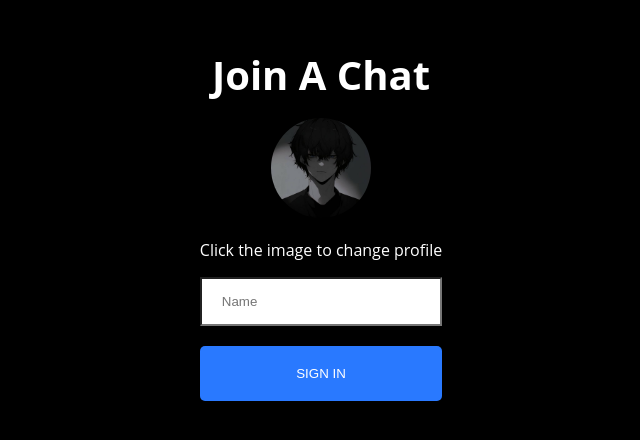
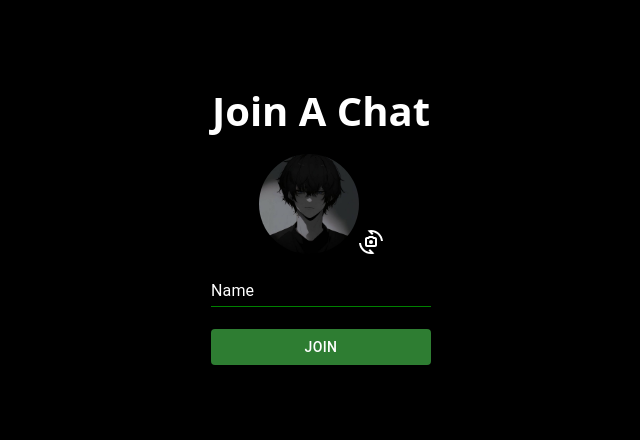
Before and after one commit to bilgates27/Chat-Application, a React (Create React App) app: page /chat/1 in a window 1280 px wide. Shown: the part 196-636 px from the top of the page, without its empty margins (319-959 px from the left). Built offline with nearby package versions, Linux system fonts and the light colour scheme; no server answers.

Commit message:
existingUser check added committed

```diff
--- a/src/components/share/SharedLink.js
+++ b/src/components/share/SharedLink.js
@@ -6,62 +6,117 @@ import pfp2 from '../../icons/pfp2.jpg';
 import pfp3 from '../../icons/pfp3.jpg';
 import pfp4 from '../../icons/pfp4.jpg';
 import pfp5 from '../../icons/pfp5.jpg';
+import Box from '@mui/material/Box';
+import TextField from '@mui/material/TextField';
+import { styled } from '@mui/system';
+import { Button, Stack } from '@mui/material';
+import CameraswitchOutlinedIcon from '@mui/icons-material/CameraswitchOutlined';
+import axios from 'axios'; // Import axios
+
+const images = [pfp1, pfp2, pfp3, pfp4, pfp5];
 
 const SharedLink = () => {
   const [username, setUsername] = useState('');
-  const [currentImageIndex, setCurrentImageIndex] = useState(0); // State to track current image index
-  const imgRef = useRef(null); // Ref for the image element
-  const images = [pfp1, pfp2, pfp3, pfp4, pfp5];
-
-  const { setUser } = useContext(UserContext);
+  const [currentImageIndex, setCurrentImageIndex] = useState(0);
+  const imgRef = useRef(null);
+  const { setUser, error, setError } = useContext(UserContext);
   const navigate = useNavigate();
   const location = useLocation();
 
-
-
-
   const roomURL = `${location.pathname.split('/')[2]}`;
 
-  const handleSubmit = () => {
+  const handleSubmit = async () => {
     if (username && roomURL) {
-      setUser({ username, roomURL });
-      localStorage.setItem('name', username);
-      localStorage.setItem('room', roomURL);
-      localStorage.setItem('photo', imgRef.current.src);
-      navigate('/chat');
-    }else{
-      alert('fill the name and room');
+      try {
+        const response = await axios.post(`${process.env.REACT_APP_ENDPOINT}/check-username`, { name: username, room: roomURL });
+        if (response.data.available) {
+          setUser({ username, roomURL });
+          localStorage.setItem('name', username);
+          localStorage.setItem('room', roomURL);
+          localStorage.setItem('photo', imgRef.current.src);
+          navigate('/chat');
+          setError('');
+        } else {
+          setError({ nameError: 'The username is taken.' });
+        }
+      } catch (err) {
+        console.error(err);
+        setError({ nameError: 'An error occurred. Please try again.' });
+      }
+    } else {
+      setError({ nameError: 'Enter a name' });
     }
   };
 
   const handleImageSwitching = () => {
-    const newIndex = (currentImageIndex + 1) % images.length; // Calculate the next index in a circular manner
-    setCurrentImageIndex(newIndex); // Update state with the new index
+    const newIndex = (currentImageIndex + 1) % images.length;
+    setCurrentImageIndex(newIndex);
     imgRef.current.src = images[newIndex];
   };
 
   useEffect(() => {
     console.log(roomURL);
-  },[roomURL]);
+  }, [roomURL]);
 
   return (
     <div className="App">
       <div className="joinChatContainer">
         <h3>Join A Chat</h3>
-        <div>
-          <img onClick={handleImageSwitching} ref={imgRef} src={images[currentImageIndex]} alt="" style={{ width: "100px", height: "100px", borderRadius: "50%" }} />
-          <p onClick={handleImageSwitching}>Click the image to change profile</p>
+        <div onClick={handleImageSwitching}>
+          <img
+            ref={imgRef}
+            src={images[currentImageIndex]}
+            alt=""
+            style={{ width: '100px', height: '100px', borderRadius: '50%' }}
+          />
+          <CameraswitchOutlinedIcon />
         </div>
         <div>
-          <input placeholder="Name" className="joinInput" type="text" onChange={(event) => setUsername(event.target.value)} />
+          <Box>
+            <CustomTextField
+              error={!!error.nameError}
+              placeholder="username"
+              id="standard-error-helper-text"
+              label="Name"
+              value={username}
+              helperText={error.nameError}
+              variant="standard"
+              onChange={(e) => setUsername(e.target.value)}
+            />
+          </Box>
         </div>
-        <div>
-          {/* <input placeholder="Room" className="joinInput mt-20" type="text" onChange={(event) => setRoom(event.target.value)} /> */}
-        </div>
-        <button className={'button mt-20'} type="submit" onClick={handleSubmit}>Sign In</button>
+        <br />
+        <Stack spacing={2}>
+          <Button
+            variant={error.nameError || error.roomError ? 'outlined' : 'contained'}
+            color={error.nameError || error.roomError ? 'error' : 'success'}
+            type="submit"
+            onClick={handleSubmit}
+          >
+            Join
+          </Button>
+        </Stack>
       </div>
     </div>
   );
 };
 
 export default SharedLink;
+
+const CustomTextField = styled(TextField)(({ theme, error }) => ({
+  '& .MuiInput-underline:before': {
+    borderBottomColor: error ? 'red' : 'green', // Normal state
+  },
+  '& .MuiInput-underline:after': {
+    borderBottomColor: error ? 'red' : 'green', // Focused state
+  },
+  '& .MuiInput-underline:hover:not(.Mui-disabled):before': {
+    borderBottomColor: error ? 'red' : 'green', // Hover state
+  },
+  '& .MuiInputLabel-root': {
+    color: 'white', // Label color
+  },
+  '& .MuiInputBase-input': {
+    color: 'white', // Input text color
+  },
+}));
```
